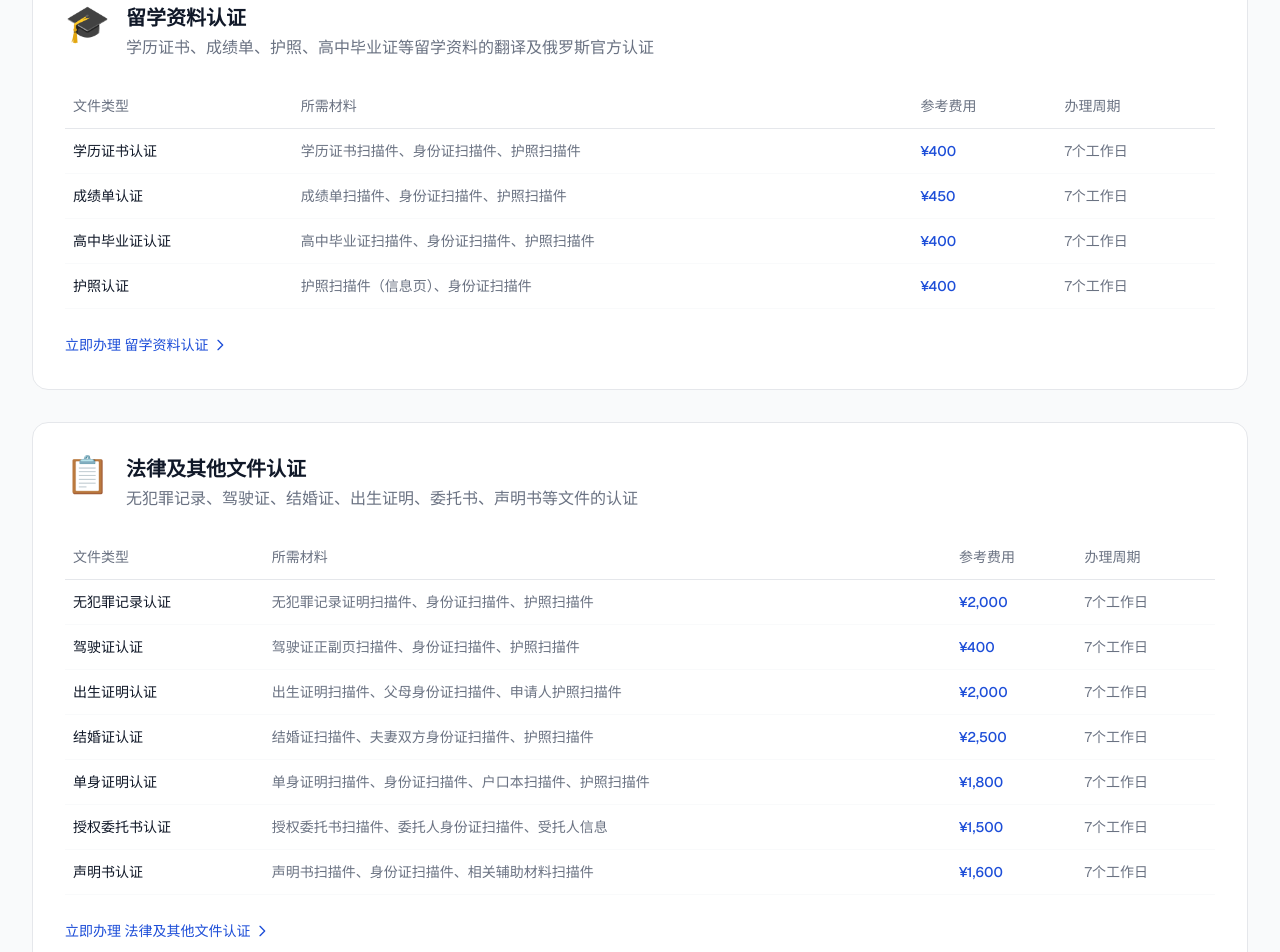
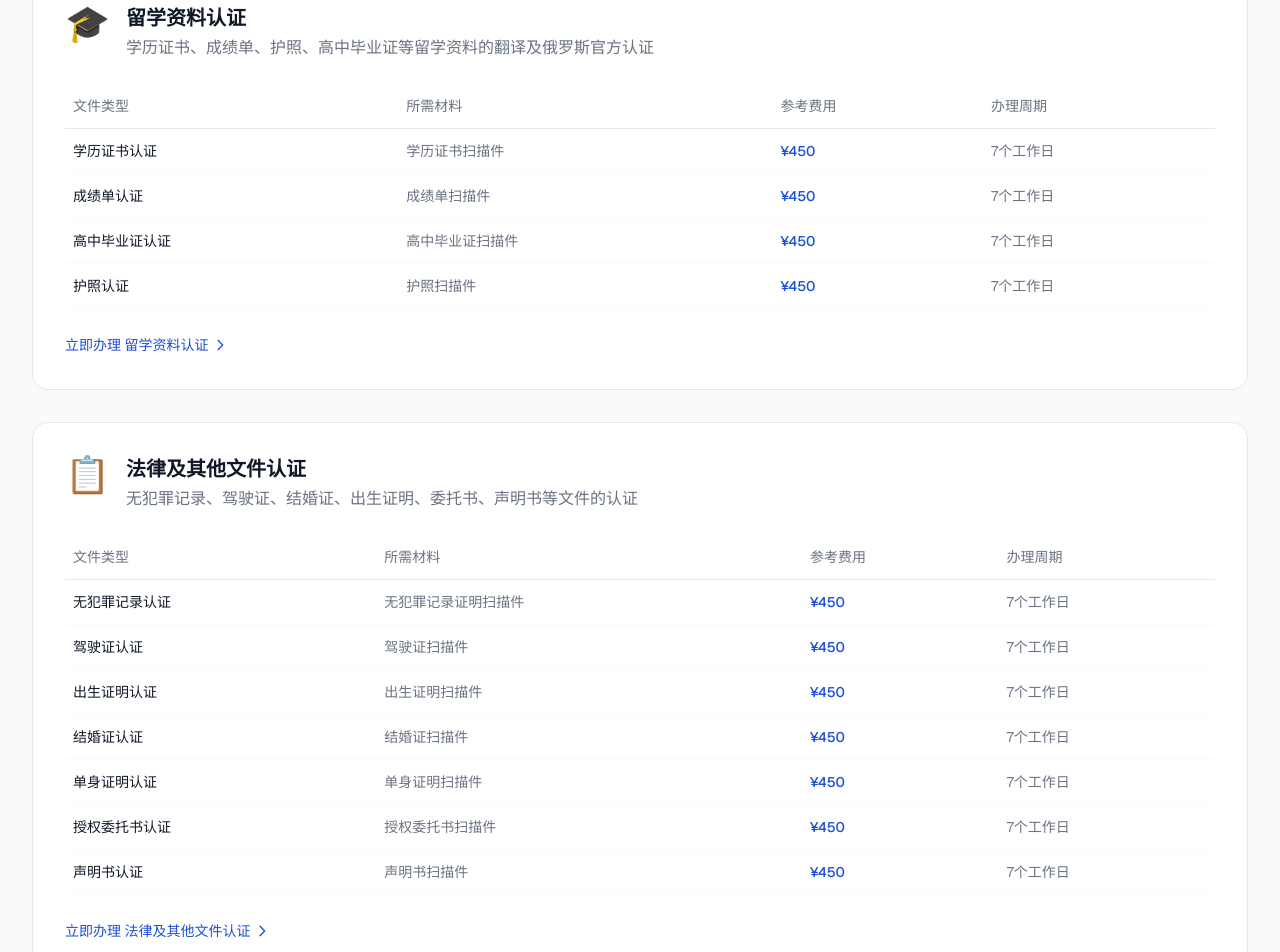
Before and after one commit to debrapmartinez182-lgtm/cn-ru-auth, a Next.js app: page /services in a window 1280 px wide. Shown: the part 800-1752 px from the top of the page. Built offline with nearby package versions, Linux system fonts and the light colour scheme; no server answers.

Commit message:
价格统一450，材料精简为办什么提供什么

```diff
--- a/src/data/services.ts
+++ b/src/data/services.ts
@@ -27,8 +27,8 @@ export const serviceCategories: ServiceCategory[] = [
         id: "diploma",
         name: "学历证书认证",
         description: "大学毕业证、学位证书的俄语翻译及俄罗斯官方认证",
-        materials: ["学历证书扫描件", "身份证扫描件", "护照扫描件"],
-        estimatedFee: 400,
+        materials: ["学历证书扫描件"],
+        estimatedFee: 450,
         estimatedDays: 7,
         category: "study",
       },
@@ -36,7 +36,7 @@ export const serviceCategories: ServiceCategory[] = [
         id: "transcript",
         name: "成绩单认证",
         description: "学校官方成绩单的俄语翻译及俄罗斯官方认证",
-    materials: ["成绩单扫描件", "身份证扫描件", "护照扫描件"],
+        materials: ["成绩单扫描件"],
         estimatedFee: 450,
         estimatedDays: 7,
         category: "study",
@@ -45,8 +45,8 @@ export const serviceCategories: ServiceCategory[] = [
         id: "highschool-diploma",
         name: "高中毕业证认证",
         description: "高中毕业证书的俄语翻译及俄罗斯官方认证",
-    materials: ["高中毕业证扫描件", "身份证扫描件", "护照扫描件"],
-        estimatedFee: 400,
+        materials: ["高中毕业证扫描件"],
+        estimatedFee: 450,
         estimatedDays: 7,
         category: "study",
       },
@@ -54,8 +54,8 @@ export const serviceCategories: ServiceCategory[] = [
         id: "passport",
         name: "护照认证",
         description: "中国护照的俄语翻译及俄罗斯官方认证",
-    materials: ["护照扫描件（信息页）", "身份证扫描件"],
-    estimatedFee: 400,
+        materials: ["护照扫描件"],
+        estimatedFee: 450,
         estimatedDays: 7,
         category: "study",
       },
@@ -71,8 +71,8 @@ export const serviceCategories: ServiceCategory[] = [
         id: "no-crime",
         name: "无犯罪记录认证",
         description: "无犯罪记录证明的俄语翻译及俄罗斯官方认证",
-        materials: ["无犯罪记录证明扫描件", "身份证扫描件", "护照扫描件"],
-        estimatedFee: 2000,
+        materials: ["无犯罪记录证明扫描件"],
+        estimatedFee: 450,
         estimatedDays: 7,
         category: "legal",
       },
@@ -80,8 +80,8 @@ export const serviceCategories: ServiceCategory[] = [
         id: "driver-license",
         name: "驾驶证认证",
         description: "中国驾驶证的俄语翻译及俄罗斯官方认证，用于在俄换领驾照",
-        materials: ["驾驶证正副页扫描件", "身份证扫描件", "护照扫描件"],
-        estimatedFee: 400,
+        materials: ["驾驶证扫描件"],
+        estimatedFee: 450,
         estimatedDays: 7,
         category: "legal",
       },
@@ -89,8 +89,8 @@ export const serviceCategories: ServiceCategory[] = [
         id: "birth-cert",
         name: "出生证明认证",
         description: "出生医学证明的俄语翻译及俄罗斯官方认证",
-        materials: ["出生证明扫描件", "父母身份证扫描件", "申请人护照扫描件"],
-        estimatedFee: 2000,
+        materials: ["出生证明扫描件"],
+        estimatedFee: 450,
         estimatedDays: 7,
         category: "legal",
       },
@@ -98,8 +98,8 @@ export const serviceCategories: ServiceCategory[] = [
         id: "marriage-cert",
         name: "结婚证认证",
         description: "中国结婚证的俄语翻译及俄罗斯官方认证",
-        materials: ["结婚证扫描件", "夫妻双方身份证扫描件", "护照扫描件"],
-        estimatedFee: 2500,
+        materials: ["结婚证扫描件"],
+        estimatedFee: 450,
         estimatedDays: 7,
         category: "legal",
       },
@@ -107,8 +107,8 @@ export const serviceCategories: ServiceCategory[] = [
         id: "single-status",
         name: "单身证明认证",
         description: "未婚证明的俄语翻译及俄罗斯官方认证",
-        materials: ["单身证明扫描件", "身份证扫描件", "户口本扫描件", "护照扫描件"],
-        estimatedFee: 1800,
+        materials: ["单身证明扫描件"],
+        estimatedFee: 450,
         estimatedDays: 7,
         category: "legal",
       },
@@ -116,8 +116,8 @@ export const serviceCategories: ServiceCategory[] = [
         id: "power-attorney",
         name: "授权委托书认证",
         description: "授权委托书的俄语翻译及俄罗斯官方认证",
-        materials: ["授权委托书扫描件", "委托人身份证扫描件", "受托人信息"],
-        estimatedFee: 1500,
+        materials: ["授权委托书扫描件"],
+        estimatedFee: 450,
         estimatedDays: 7,
         category: "legal",
       },
@@ -125,8 +125,8 @@ export const serviceCategories: ServiceCategory[] = [
         id: "declaration",
         name: "声明书认证",
         description: "各类声明书的俄语翻译及俄罗斯官方认证",
-        materials: ["声明书扫描件", "身份证扫描件", "相关辅助材料扫描件"],
-        estimatedFee: 1600,
+        materials: ["声明书扫描件"],
+        estimatedFee: 450,
         estimatedDays: 7,
         category: "legal",
       },
@@ -142,7 +142,7 @@ export const serviceCategories: ServiceCategory[] = [
         id: "trans-standard",
         name: "标准文件翻译",
         description: "标准文件的俄语专业翻译（不含认证）",
-        materials: ["文件扫描件", "证件扫描件"],
+        materials: ["文件扫描件"],
         estimatedFee: 500,
         estimatedDays: 3,
         category: "translation",
@@ -151,7 +151,7 @@ export const serviceCategories: ServiceCategory[] = [
         id: "trans-certified",
         name: "认证翻译件",
         description: "由具有资质的翻译公司出具的带盖章翻译件",
-        materials: ["文件扫描件", "证件扫描件", "用途说明"],
+        materials: ["文件扫描件", "用途说明"],
         estimatedFee: 800,
         estimatedDays: 5,
         category: "translation",
@@ -160,7 +160,7 @@ export const serviceCategories: ServiceCategory[] = [
         id: "trans-urgent",
         name: "加急翻译",
         description: "24小时内完成翻译交付",
-        materials: ["文件扫描件", "证件扫描件"],
+        materials: ["文件扫描件"],
         estimatedFee: 1200,
         estimatedDays: 1,
         category: "translation",
```
Lines whose indentation alone changed are shown as unchanged.
